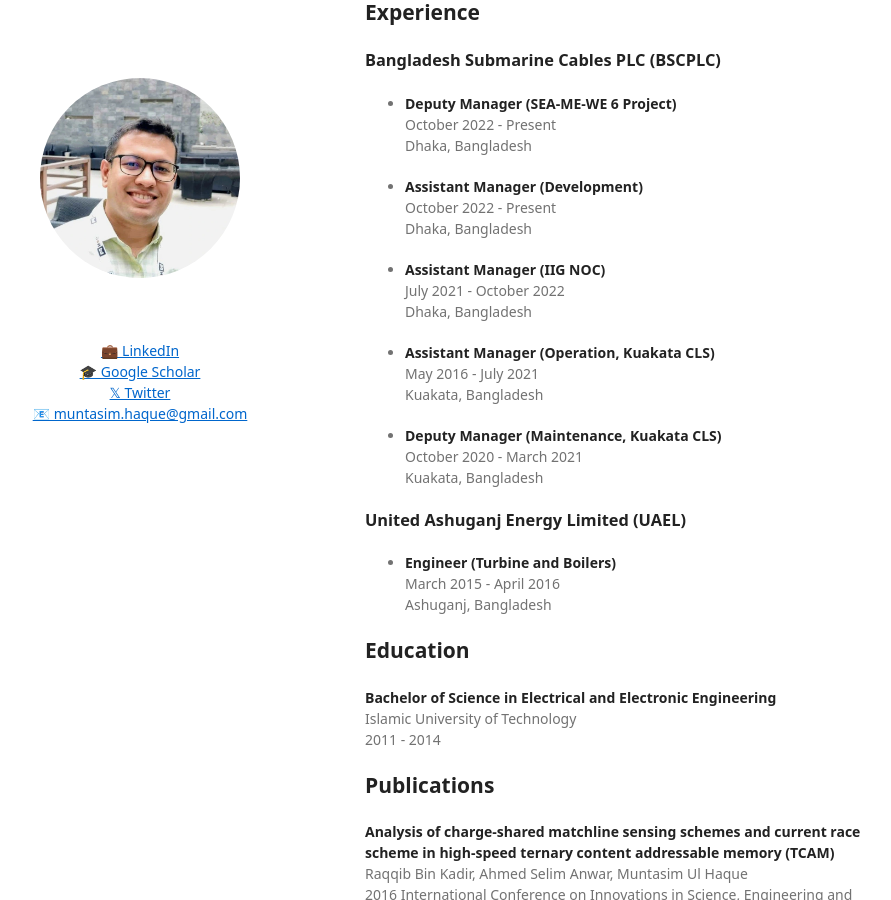
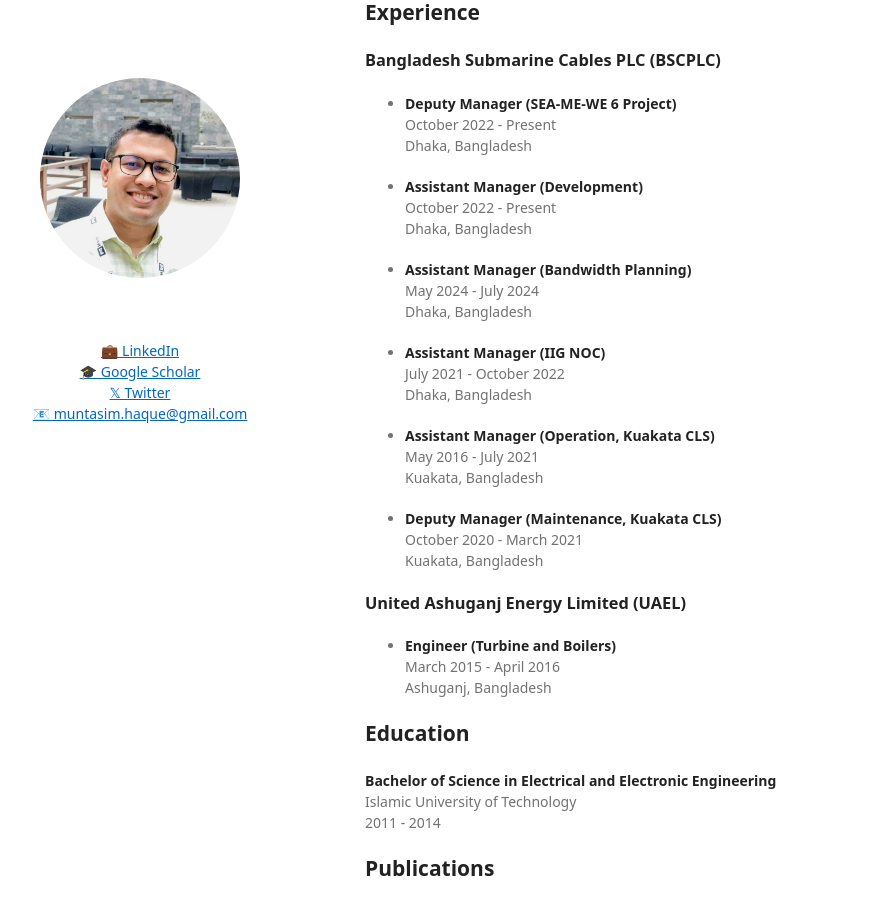
Before and after one commit to muntasimulhaque/muntasimulhaque.github.io, a Jekyll site: the page built from index.md, in a window 1280 px wide and 900 px high, scrolled down 393 px. Shown: the whole window, without its empty margins (205-1096 px from the left). Built offline with Jekyll 4.4.1, drawn with Linux system fonts in a browser that asks for light colours; our own code applies the rules of GitHub Pages for plain Markdown files.

Commit message:
Update index.md

```diff
--- a/index.md
+++ b/index.md
@@ -16,6 +16,10 @@
 
 - **Assistant Manager (Development)**
 	October 2022 - Present
+	Dhaka, Bangladesh
+
+- **Assistant Manager (Bandwidth Planning)**
+	May 2024 - July 2024
 	Dhaka, Bangladesh
 
 - **Assistant Manager (IIG NOC)**
```
